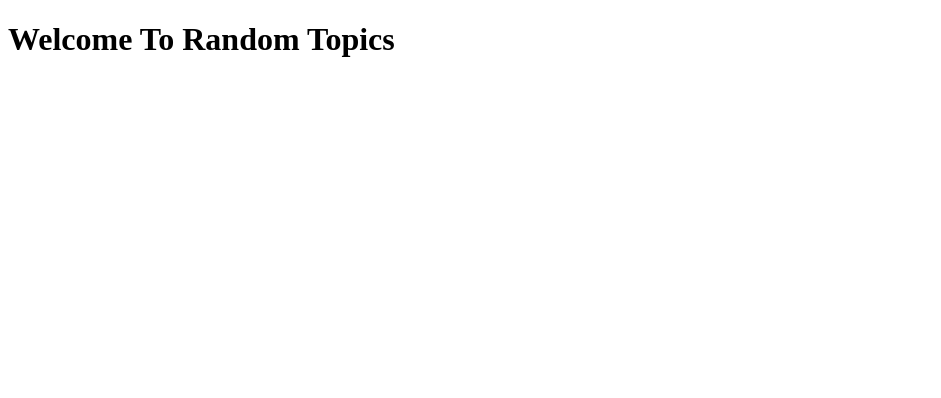
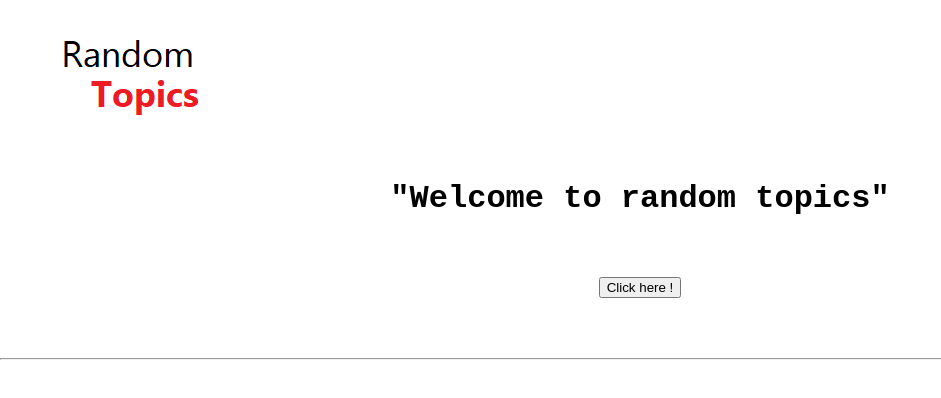
Before and after one commit to mastering23/randomtopics.github.io, a plain HTML site: page index.html in a window 1280 px wide. Shown: the whole page, without its empty margins (0-941 px from the left). Drawn offline with Linux system fonts and the light colour scheme.

Commit message:
adding css styles, image log , index edit styles img and text

```diff
--- a/css/styles.css
+++ b/css/styles.css
@@ -0,0 +1,21 @@
+* {
+    margin: 0;
+}
+
+.mainDiv {
+    padding-top: 30px;
+    padding-left: 60px;
+    height: 150px;
+}
+
+h1 {
+    place-self: center;
+    font-family: 'Courier New', Courier, monospace;
+    font-weight: bolder;
+}
+
+.divButton {
+    padding-top: 60px;
+    padding-bottom: 60px;
+    place-self: center;
+}
--- a/index.html
+++ b/index.html
@@ -10,7 +10,26 @@
 
 <body>
 
-    <h1>Welcome To Random Topics </h1>
+    <div class="container">
+        <div class="mainDiv">
+            <img src="/img/log.png" alt="" srcset="">
+        </div>
+
+        <div class="tile">
+            <h1>"Welcome to random topics"</h1>
+        </div>
+
+        <div class="divButton">
+            <button id="bt-topics"> Click here !</button>
+        </div>
+        <hr>
+    </div>
+
+
+
+
+
+
 
 </body>
 
```
Also changed, not shown: img/log.png (added).
